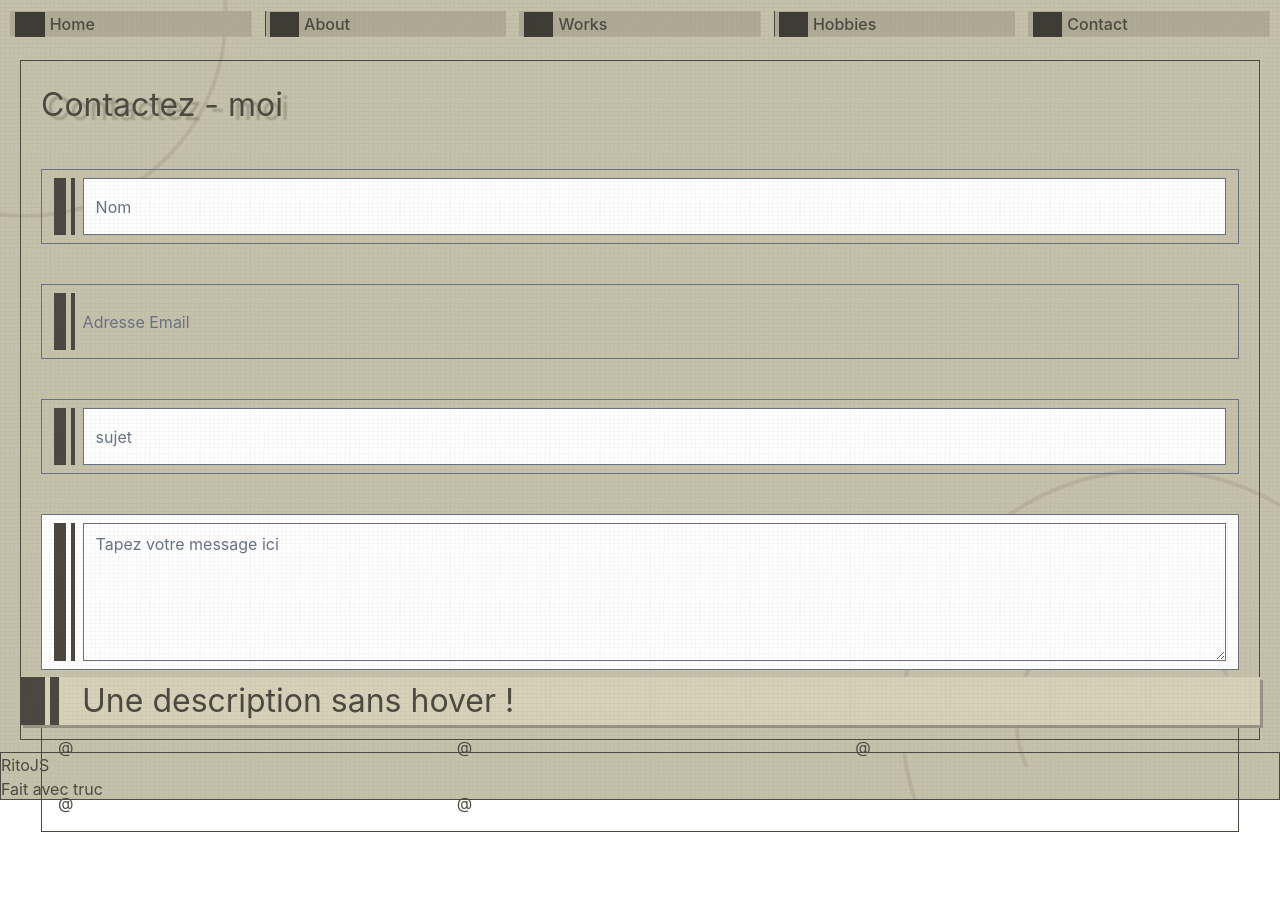
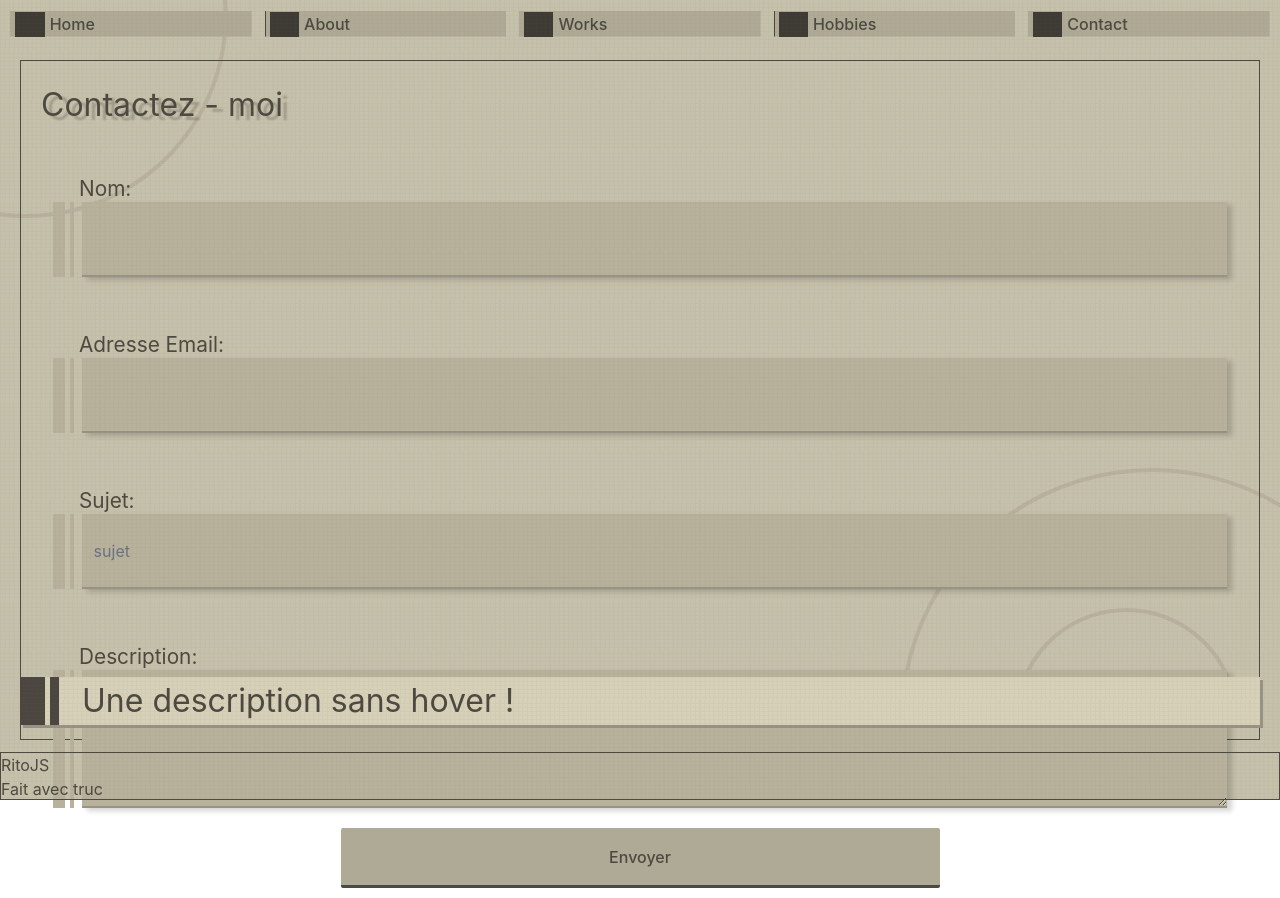
Before and after one commit to RitoJS/Portfolio, a SvelteKit app in the folder Jordan/: page /contact in a window 1280 px wide. Shown: the top 898 px of the page. Before the commit the page ends 832 px from the top, so only its background shows below. Built offline with nearby package versions, Linux system fonts and the light colour scheme.

Commit message:
feat: style page contact

```diff
--- a/Jordan/src/lib/mock/about-mock.ts
+++ b/Jordan/src/lib/mock/about-mock.ts
@@ -163,5 +163,5 @@ export const aboutMock: About = {
             },
         ],
     },
-    description: 'Une description temporaire de moi'
+    description: " Je m'appelle Jordan Sama, Developpeur Front End / Intégrateur Web avec 4 ans d'expérience professionnels actuel. Passionné par la culture web et vidéoludique, j'aime a la fois développé et faire un peu de graphisme pendant mon temps libre. Spécialisé sur les langages front depuis mes débuts professionnels, je me spécialise sur les frameworks react et suis capable d'intervenir sur les projets back-end si néccessaire  (python, php)"
 }
--- a/Jordan/src/routes/contact/+page.svelte
+++ b/Jordan/src/routes/contact/+page.svelte
@@ -14,43 +14,66 @@
             <!--Form-->
             <div class="form-block">
                 <form>
-                    <div class="form-input flex  mt-3 md:mt-10 text-center">
-                        <div class=" w-3 md:block thick-line mr-2"></div>
-                        <div class="w-1 thin-line mr-2"></div>
-                        <input type="text" placeholder="Nom" class="w-full"  required />
+                    <div class="form-input  mt-3 md:mt-10 ">
+                        <label class="ml-6.5 label-form" for="nom">Nom: </label>
+                        <div class="flex w-full">
+                            <div class=" w-3 md:block thick-line-pages mr-2"></div>
+                            <div class="w-1 thin-line-pages mr-2"></div>
+                            <input type="text" class="w-full" name="nom"  required />
                         </div>
 
-                    <div class="form-input flex  mt-3 md:mt-10 text-center">
-                        <div class=" w-3 md:block thick-line mr-2"></div>
-                        <div class="w-1 thin-line mr-2"></div>
+                    </div>
+
+
+                    <div class="form-input  mt-3 md:mt-10 ">
+                        <label class="ml-6.5 label-form"  for="email">Adresse Email: </label>
+                        <div class="flex w-full ">
+                            <div class=" w-3 md:block thick-line-pages mr-2"></div>
+                            <div class="w-1 thin-line-pages mr-2"></div>
                             <input
                                 type="mail"
-                            placeholder="Adresse Email"
                                 pattern="[^@\s]+@[^@\s]+\.[^@\s]+"
                                 class="w-full"
+                                name="email"
                                 required
                             />
                         </div>
 
-                    <div class="form-input flex  mt-3 md:mt-10 text-center">
-                        <div class=" w-3 md:block thick-line mr-2"></div>
-                        <div class="w-1 thin-line mr-2"></div>
-                        <input type="text" placeholder="sujet" class="w-full"  required />
                     </div>
 
-                    <div class="form-textarea flex   mt-3 md:mt-10 text-center">
-                        <div class=" w-3 md:block thick-line mr-2"></div>
-                        <div class="w-1 thin-line mr-2"></div>
+                    <div class="form-input  mt-3 md:mt-10 ">
+                        <label class="ml-6.5 label-form" for="nom">Sujet: </label>
+                        <div class="w-full flex">
+                            <div class=" w-3 md:block thick-line-pages mr-2"></div>
+                            <div class="w-1 thin-line-pages mr-2"></div>
+                            <input type="text" placeholder="sujet" class="w-full"  name="Sujet: " required />
+                        </div>
+
+                    </div>
+
+                    <div class="form-textarea   mt-3 md:mt-10 ">
+                        <label class="ml-6.5 label-form" for="description">Description: </label>
+                        <div class="flex w-full">
+                            <div class=" w-3 md:block thick-line-pages mr-2"></div>
+                            <div class="w-1 thin-line-pages mr-2"></div>
                             <textarea
                                 class="w-full"
                                 placeholder="Tapez votre message ici"
                                 rows="5"
+                                name="description"
                                 required
                             ></textarea>
                         </div>
 
-                    <div class="form-button mb-3 mt-3 text-center">
-                        <button  type="submit">Envoyer</button>
+                    </div>
+
+                    <div class="form-button flex justify-center mb-3 mt-3 text-center">
+                        <button class="flex w-1/2 h-15 items-center "  type="submit">
+
+                            <div class="text-center w-full ">
+                                Envoyer
+                            </div>
+                        </button>
                     </div>
                 </form>
 
@@ -83,8 +106,47 @@
 
 
 <style>
-    .form-input {
+    .form-input, .form-textarea {
         background: none;
+        border: 0;
+        input, textarea {
+            background: #b8b19b;
+            box-shadow: 5px 3px 5px rgba(39, 38, 36, 0.2);
+            border-bottom: 2px solid var(--shadow-elements-color);
+            border-top: 0;
+            border-left: 0;
+            border-right: 0;
+        }
+        input {
             height: 75px;
         }
+        input:focus-visible {
+            outline: none;
+        }
+
+    }
+
+    .label-form {
+        font-size: 1.3em;
+        font-weight: 400;
+    }
+
+    .form-button {
+        button {
+            font-weight: 500;
+            background: linear-gradient(to right, var(--focus-elements) 50%, var(--default-bg-elements) 50%);
+            background-size: 200% 100%;
+            background-position: right bottom;
+            border-bottom: 3px solid;
+            border-radius: 2px;
+            transition: 0.1s;
+
+        }
+
+        button:active {
+            border-bottom: 0;
+            border-top: 2px solid;
+            border-left: 1px solid;
+        }
+    }
 </style>
--- a/Jordan/src/routes/layout.css
+++ b/Jordan/src/routes/layout.css
@@ -14,6 +14,7 @@
     --default-bg-elements2: #d7d1b9;
     --default-text-color: #4c4940;
     --focus-text-color: #beb9a4;
+    --line-pages-bg: #b8b19b;
 }
 
 
@@ -184,6 +185,15 @@ html, body {
     background-color: var(--focus-elements);
 }
 
+.thick-line-pages {
+    background-color: var(--line-pages-bg);
+    margin-right: 5px;
+}
+
+.thin-line-pages {
+    background-color: var(--line-pages-bg);
+}
+
 .page-title {
     font-size: 2em;
     text-shadow: 6px 4px 2px rgba(0,0,0,0.2);
```
Lines whose indentation alone changed are shown as unchanged.
